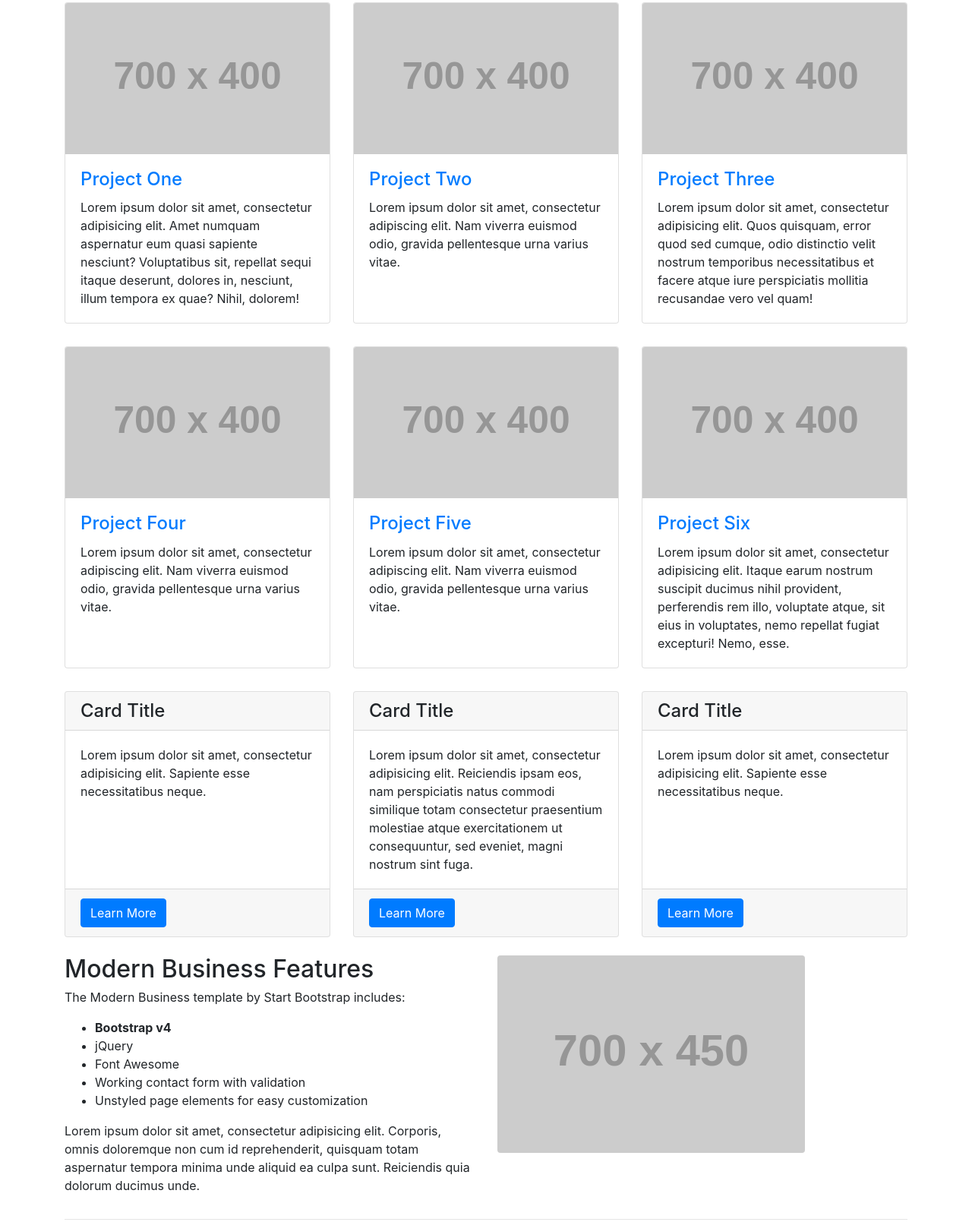
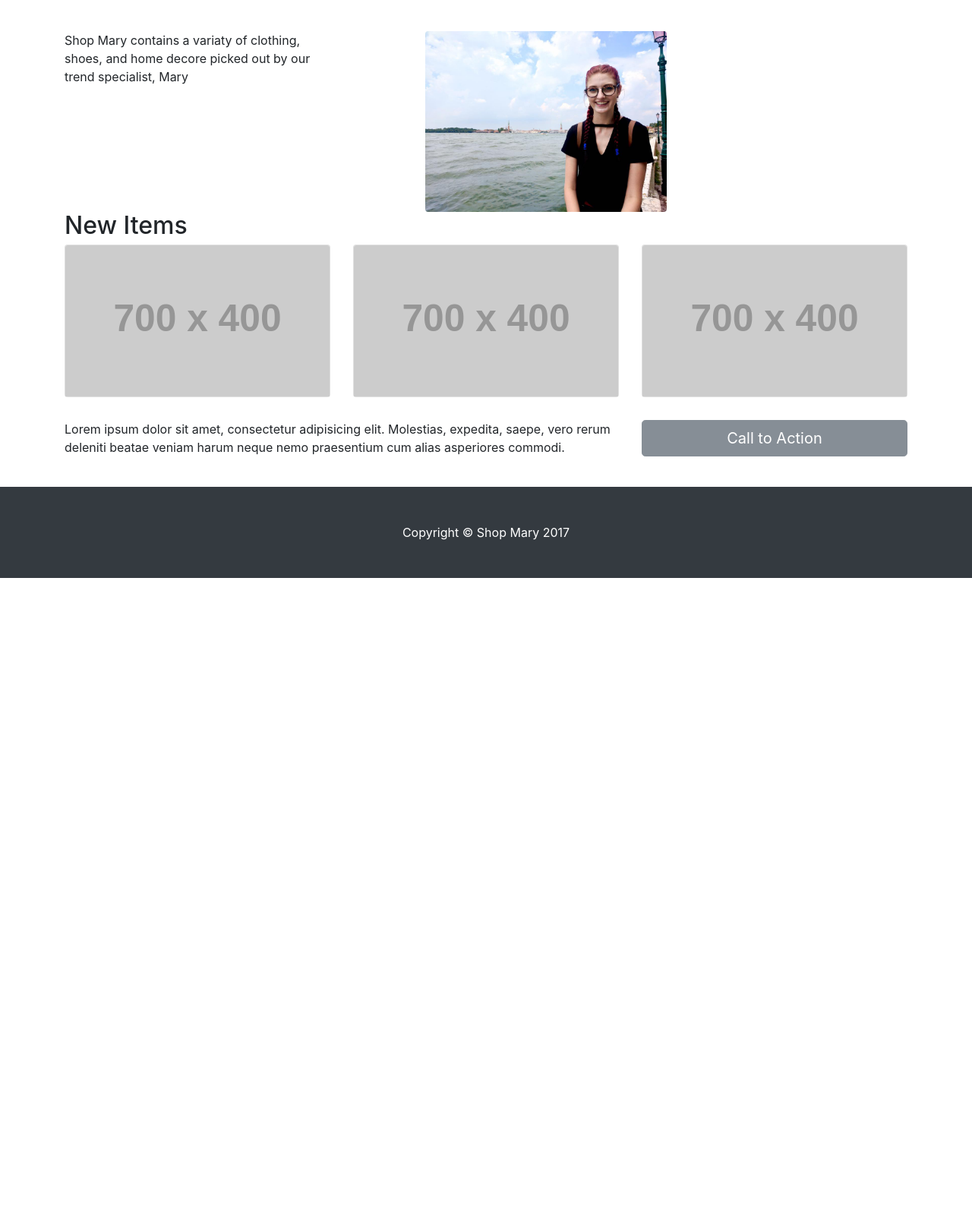
Before and after one commit to metcalma/bootstrap_shop, a website: page index.html in a window 1280 px wide. Shown: the part 756-2365 px from the top of the page at 76% size. After the commit the page ends 1517 px from the top, so only its background shows below. Drawn offline with Linux system fonts and the light colour scheme; placeholder pictures from the web are drawn by us.

Commit message:
added things took some away

```diff
--- a/css/modern-business.css
+++ b/css/modern-business.css
@@ -13,9 +13,7 @@ body {
         padding-top: 56px;
     }
 }
-img {
-  width: 75%;
-}
+
 nav {
   margin-bottom: 4em;
   padding: .5em 0;
@@ -25,10 +23,13 @@ nav {
 navbar-main{
   text-align: center;
 }
+img{
+  width: 50%;
+}
+
 .logo{
   width: 10%;
 }
-
 .carousel-item {
   margin-top: 3em;
   height: 65vh;
@@ -44,6 +45,13 @@ navbar-main{
   margin-top:4em;
 }
 
+.my-4 {
+    margin-top: 2rem!important;
+    margin-bottom: 4rem!important;
+    font-size: 70px;
+    text-align: center;
+}
+
 .portfolio-item {
     margin-bottom: 30px;
 }
--- a/index.html
+++ b/index.html
@@ -22,6 +22,7 @@
   <body>
     <!-- Navigation -->
     <nav class="navbar fixed-top navbar-expand-lg navbar-dark fixed top">
+
       <div class="logo">
         <a class="navbar-brand" href="index.html"><img src="pix/logo_white.png"></a>
       </div>
@@ -101,144 +102,44 @@
     <!-- Page Content -->
     <div class="container">
 
-      <h1 class="my-4">Welcome to Modern Business</h1>
-
-
+      <h1 class="my-4">Welcome to Shop Mary</h1>
+      <!-- Features Section -->
+      <div class="row">
+        <div class="col-lg-4">
+          <p>Shop Mary contains a variaty of clothing, shoes, and home decore picked out by our trend specialist, Mary</p>
+        </div>
+        <div class="col-lg-1">
+        </div>
+        <div class="col-lg-7">
+          <img class="img-fluid rounded" src="pix/Mary_2.jpg" alt="">
+        </div>
+      </div>
 
       <!-- Portfolio Section -->
-      <h2>Portfolio Heading</h2>
+      <div>
+      <h2>New Items</h2>
 
       <div class="row">
         <div class="col-lg-4 col-sm-6 portfolio-item">
           <div class="card h-100">
             <a href="#"><img class="card-img-top" src="http://placehold.it/700x400" alt=""></a>
-            <div class="card-body">
-              <h4 class="card-title">
-                <a href="#">Project One</a>
-              </h4>
-              <p class="card-text">Lorem ipsum dolor sit amet, consectetur adipisicing elit. Amet numquam aspernatur eum quasi sapiente nesciunt? Voluptatibus sit, repellat sequi itaque deserunt, dolores in, nesciunt, illum tempora ex quae? Nihil, dolorem!</p>
-            </div>
           </div>
         </div>
         <div class="col-lg-4 col-sm-6 portfolio-item">
           <div class="card h-100">
             <a href="#"><img class="card-img-top" src="http://placehold.it/700x400" alt=""></a>
-            <div class="card-body">
-              <h4 class="card-title">
-                <a href="#">Project Two</a>
-              </h4>
-              <p class="card-text">Lorem ipsum dolor sit amet, consectetur adipiscing elit. Nam viverra euismod odio, gravida pellentesque urna varius vitae.</p>
-            </div>
           </div>
         </div>
         <div class="col-lg-4 col-sm-6 portfolio-item">
           <div class="card h-100">
             <a href="#"><img class="card-img-top" src="http://placehold.it/700x400" alt=""></a>
-            <div class="card-body">
-              <h4 class="card-title">
-                <a href="#">Project Three</a>
-              </h4>
-              <p class="card-text">Lorem ipsum dolor sit amet, consectetur adipisicing elit. Quos quisquam, error quod sed cumque, odio distinctio velit nostrum temporibus necessitatibus et facere atque iure perspiciatis mollitia recusandae vero vel quam!</p>
-            </div>
-          </div>
-        </div>
-        <div class="col-lg-4 col-sm-6 portfolio-item">
-          <div class="card h-100">
-            <a href="#"><img class="card-img-top" src="http://placehold.it/700x400" alt=""></a>
-            <div class="card-body">
-              <h4 class="card-title">
-                <a href="#">Project Four</a>
-              </h4>
-              <p class="card-text">Lorem ipsum dolor sit amet, consectetur adipiscing elit. Nam viverra euismod odio, gravida pellentesque urna varius vitae.</p>
-            </div>
-          </div>
-        </div>
-        <div class="col-lg-4 col-sm-6 portfolio-item">
-          <div class="card h-100">
-            <a href="#"><img class="card-img-top" src="http://placehold.it/700x400" alt=""></a>
-            <div class="card-body">
-              <h4 class="card-title">
-                <a href="#">Project Five</a>
-              </h4>
-              <p class="card-text">Lorem ipsum dolor sit amet, consectetur adipiscing elit. Nam viverra euismod odio, gravida pellentesque urna varius vitae.</p>
-            </div>
-          </div>
-        </div>
-        <div class="col-lg-4 col-sm-6 portfolio-item">
-          <div class="card h-100">
-            <a href="#"><img class="card-img-top" src="http://placehold.it/700x400" alt=""></a>
-            <div class="card-body">
-              <h4 class="card-title">
-                <a href="#">Project Six</a>
-              </h4>
-              <p class="card-text">Lorem ipsum dolor sit amet, consectetur adipisicing elit. Itaque earum nostrum suscipit ducimus nihil provident, perferendis rem illo, voluptate atque, sit eius in voluptates, nemo repellat fugiat excepturi! Nemo, esse.</p>
-            </div>
           </div>
         </div>
       </div>
+    </div>
       <!-- /.row -->
 
-      <!-- Marketing Icons Section -->
-      <div class="row">
-        <div class="col-lg-4 mb-4">
-          <div class="card h-100">
-            <h4 class="card-header">Card Title</h4>
-            <div class="card-body">
-              <p class="card-text">Lorem ipsum dolor sit amet, consectetur adipisicing elit. Sapiente esse necessitatibus neque.</p>
-            </div>
-            <div class="card-footer">
-              <a href="#" class="btn btn-primary">Learn More</a>
-            </div>
-          </div>
-        </div>
-        <div class="col-lg-4 mb-4">
-          <div class="card h-100">
-            <h4 class="card-header">Card Title</h4>
-            <div class="card-body">
-              <p class="card-text">Lorem ipsum dolor sit amet, consectetur adipisicing elit. Reiciendis ipsam eos, nam perspiciatis natus commodi similique totam consectetur praesentium molestiae atque exercitationem ut consequuntur, sed eveniet, magni nostrum sint fuga.</p>
-            </div>
-            <div class="card-footer">
-              <a href="#" class="btn btn-primary">Learn More</a>
-            </div>
-          </div>
-        </div>
-        <div class="col-lg-4 mb-4">
-          <div class="card h-100">
-            <h4 class="card-header">Card Title</h4>
-            <div class="card-body">
-              <p class="card-text">Lorem ipsum dolor sit amet, consectetur adipisicing elit. Sapiente esse necessitatibus neque.</p>
-            </div>
-            <div class="card-footer">
-              <a href="#" class="btn btn-primary">Learn More</a>
-            </div>
-          </div>
-        </div>
-      </div>
-      <!-- /.row -->
 
-      <!-- Features Section -->
-      <div class="row">
-        <div class="col-lg-6">
-          <h2>Modern Business Features</h2>
-          <p>The Modern Business template by Start Bootstrap includes:</p>
-          <ul>
-            <li>
-              <strong>Bootstrap v4</strong>
-            </li>
-            <li>jQuery</li>
-            <li>Font Awesome</li>
-            <li>Working contact form with validation</li>
-            <li>Unstyled page elements for easy customization</li>
-          </ul>
-          <p>Lorem ipsum dolor sit amet, consectetur adipisicing elit. Corporis, omnis doloremque non cum id reprehenderit, quisquam totam aspernatur tempora minima unde aliquid ea culpa sunt. Reiciendis quia dolorum ducimus unde.</p>
-        </div>
-        <div class="col-lg-6">
-          <img class="img-fluid rounded" src="http://placehold.it/700x450" alt="">
-        </div>
-      </div>
-      <!-- /.row -->
-
-      <hr>
 
       <!-- Call to Action Section -->
       <div class="row mb-4">
```
Also changed, not shown: about.html (+9 -8 lines), pix/Mary_2.jpg (added).
